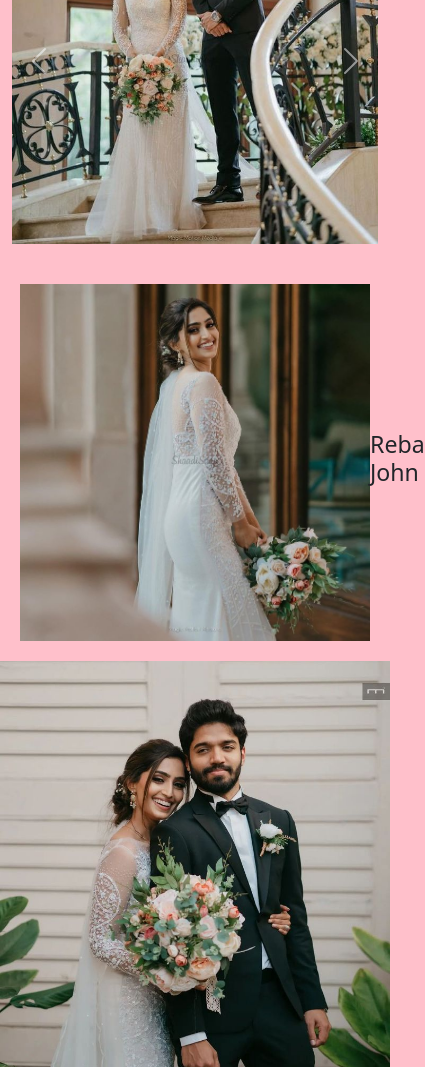
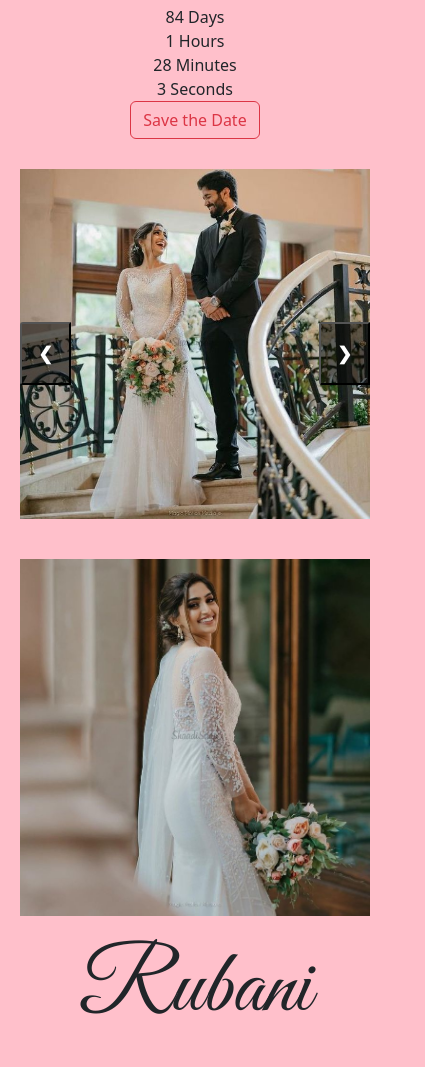
Before and after one commit to shihanzi/RubyWed, a plain HTML site: page index.html in a window 390 px wide. Shown: the part 375-1442 px from the top of the page, 425 px wide, since content can reach past the window. Drawn offline with nearby package versions, Linux system fonts and the light colour scheme; a script that the page names is missing.

Commit message:
image tructure change

```diff
--- a/index.html
+++ b/index.html
@@ -1,63 +1,56 @@
 <!DOCTYPE html>
 <html lang="en">
+
 <head>
   <meta charset="UTF-8">
   <meta name="viewport" content="width=device-width, initial-scale=1.0">
-    <title>Reba Weds Joe</title>
+  <link rel="stylesheet" href="https://fonts.googleapis.com/css?family=Great+Vibes">
+  <link href="https://cdn.jsdelivr.net/npm/bootstrap@5.3.3/dist/css/bootstrap.min.css" rel="stylesheet" integrity="sha384-QWTKZyjpPEjISv5WaRU9OFeRpok6YctnYmDr5pNlyT2bRjXh0JMhjY6hW+ALEwIH" crossorigin="anonymous">
+  <title>Rubani Weds Karnan</title>
   <link rel="stylesheet" href="styles.css">
 </head>
+
 <body>
   <div class="center">
-            <h1>Reba X Joe</h1>
+    <h1>Rubani Weds Karnan</h1>
     <h2>We are getting married!</h2>
     <div id="countdown" class="countdown-container"></div>
     <button id="saveDateButton" class="btn btn-outline-danger">Save the Date</button>
   </div>
    <div class="container">
-            <div id="slider">
-                <!-- Slider content here -->
-                <div id="carouselExampleAutoplaying" class="carousel slide" data-bs-ride="carousel">
-                    <div class="carousel-inner">
-                      <div class="carousel-item active">
-                        <img src="assets/slide1.jpg" class="d-block w-100" alt="...">
+    <!-- Slider main container -->
+    <div class="carousel">
+      <div class="carousel-images">
+        <img src="assets/slide1.jpg" alt="Slide 1" class="carousel-image active">
+        <img src="assets/slide2.jpg" alt="Slide 2" class="carousel-image">
+        <img src="assets/slide3.jpg" alt="Slide 3" class="carousel-image">
       </div>
-                      <div class="carousel-item">
-                        <img src="assets/slide2.jpg" class="d-block w-100" alt="...">
-                      </div>
-                      <div class="carousel-item">
-                        <img src="assets/slide3.jpg" class="d-block w-100" alt="...">
-                      </div>
-                    </div>
-                    <button class="carousel-control-prev" type="button" data-bs-target="#carouselExampleAutoplaying" data-bs-slide="prev">
-                      <span class="carousel-control-prev-icon" aria-hidden="true"></span>
-                      <span class="visually-hidden">Previous</span>
-                    </button>
-                    <button class="carousel-control-next" type="button" data-bs-target="#carouselExampleAutoplaying" data-bs-slide="next">
-                      <span class="carousel-control-next-icon" aria-hidden="true"></span>
-                      <span class="visually-hidden">Next</span>
-                    </button>
-                  </div>
+      <button class="prev" onclick="moveSlide(-1)">&#10094;</button>
+      <button class="next" onclick="moveSlide(1)">&#10095;</button>
     </div>
   </div>
   <div class="right-section">
     <img src="assets/bride-photo.jpg" class="img-fluid" alt="Bride Photo">
     <div class="names">
-                <h3>Reba John</h3>
+      <h1>Rubani</h1>
     </div>
   </div>
-            <div class="groom-info">
+  <div class="right-section">
+    <div class="names">
+      <h1>Karnan</h1>
+    </div>
     <img src="assets/groom-photo.jpg" class="img-fluid" alt="Groom Photo">
-                <h3>Joemen Joseph</h3>
   </div>
   <div class="wedding-info">
-                <h2>Wedding</h2>
-                <p>June 15th</p>
-                <p>6:00 PM</p>
+    <h2>Venue</h2>
+    <h4>June 15th</h4>
+    <h4>11:19 AM</h4>
     <button type="locationButton" class="btn btn-success">Location</button>
-            </div>
     <p>You are invited to celebrate with us!</p>
   </div>
+  </div>
+  <script src="https://cdn.jsdelivr.net/npm/@popperjs/core@2.9.3/dist/umd/popper.min.js"></script>
+<script src="https://cdn.jsdelivr.net/npm/bootstrap@5.3.3/dist/js/bootstrap.min.js" integrity="sha384-qzg3M5+3B1L1eP3fTBI4C+EFWfbFJF5HkdPEuM/Hj7lFfUPJbFaeT+Kdr+Pdmw5K" crossorigin="anonymous"></script>
   <script src="script.js"></script>
-    <link href="https://cdn.jsdelivr.net/npm/bootstrap@5.3.3/dist/css/bootstrap.min.css" rel="stylesheet" integrity="sha384-QWTKZyjpPEjISv5WaRU9OFeRpok6YctnYmDr5pNlyT2bRjXh0JMhjY6hW+ALEwIH" crossorigin="anonymous">
 </body>
 </html>
--- a/script.js
+++ b/script.js
@@ -38,3 +38,23 @@ document.getElementById('saveDateButton').addEventListener('click', function() {
     link.target = '_blank'; // Open in a new tab (optional)
     link.click(); // Simulate click on the link
 });
+
+
+
+let slideIndex = 0;
+showSlides(slideIndex);
+
+function moveSlide(n) {
+  showSlides(slideIndex += n);
+}
+
+function showSlides(n) {
+  let i;
+  let slides = document.getElementsByClassName("carousel-image");
+  if (n >= slides.length) {slideIndex = 0}
+  if (n < 0) {slideIndex = slides.length - 1}
+  for (i = 0; i < slides.length; i++) {
+      slides[i].style.display = "none";
+  }
+  slides[slideIndex].style.display = "block";
+}
--- a/styles.css
+++ b/styles.css
@@ -21,12 +21,36 @@ body {
 .right-section{
     display: flex;
     align-items: center;
+    justify-content: center;
     padding: 20px;
+    flex-wrap: wrap; /* Allow items to wrap on small screens */
 }
 
+.right-section img {
+    flex: 1; /* Allows the image to grow and take necessary space */
+    max-width: 50%; /* Limit the image's width to 50% of the container */
+    height: auto; /* Keep the image aspect ratio */
+  }
+
 .names{
-    align-items: center;
-    justify-content: center;
+    flex: 2; /* Allows the text to take the remaining space */
+    text-align: center; /* Center the text horizontally */
+    padding: 0 20px; /* Adds some padding around the text */
+}
+
+@media (max-width: 768px) {
+    .right-section {
+      flex-direction: column; /* Stack items vertically on small screens */
+    }
+
+    .right-section img, .names {
+      max-width: 100%; /* Allow both the image and the text to take full width */
+      flex: none; /* Reset the flex grow settings */
+    }
+
+    .names {
+      padding-top: 20px; /* Add some space between the image and the text */
+    }
 }
 
 #countdown {
@@ -44,5 +68,57 @@ body {
 .wedding-info {
     text-align: center;
 }
+h1 {
+    font-family: 'Great Vibes', cursive;
+    font-size: 90px !important;
+}
+
+
+.carousel {
+    position: relative;
+    max-width: 600px; /* Adjust based on your needs */
+    margin: auto;
+    overflow: hidden;
+  }
+
+  .carousel-images .carousel-image {
+    width: 100%;
+    display: none;
+  }
+
+  .carousel-images .active {
+    display: block;
+  }
+
+  button.prev, button.next {
+    cursor: pointer;
+    position: absolute;
+    top: 50%;
+    width: auto;
+    padding: 16px;
+    margin-top: -22px;
+    color: white;
+    font-weight: bold;
+    font-size: 18px;
+    transition: 0.6s ease;
+    border-radius: 0 3px 3px 0;
+    user-select: none;
+    background-color: rgba(0,0,0,0.5);
+  }
+
+  button.next {
+    right: 0;
+    border-radius: 3px 0 0 3px;
+  }
+
+  button.prev {
+    left: 0;
+    border-radius: 3px 0 0 3px;
+  }
+
+  button.prev:hover, button.next:hover {
+    background-color: rgba(0,0,0,0.8);
+  }
+
 
 /* Additional styling as needed */
```
Lines whose indentation alone changed are shown as unchanged.
